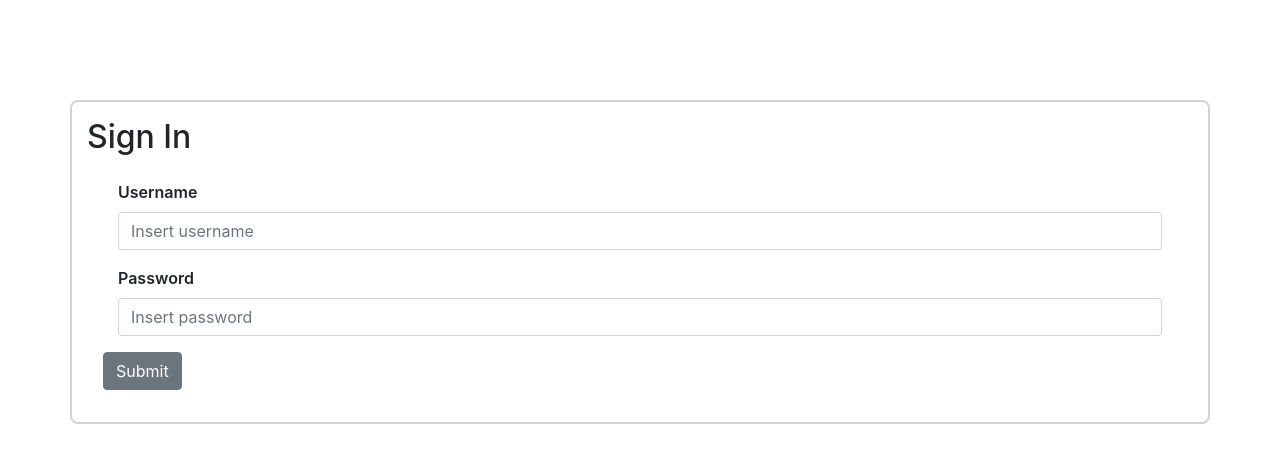
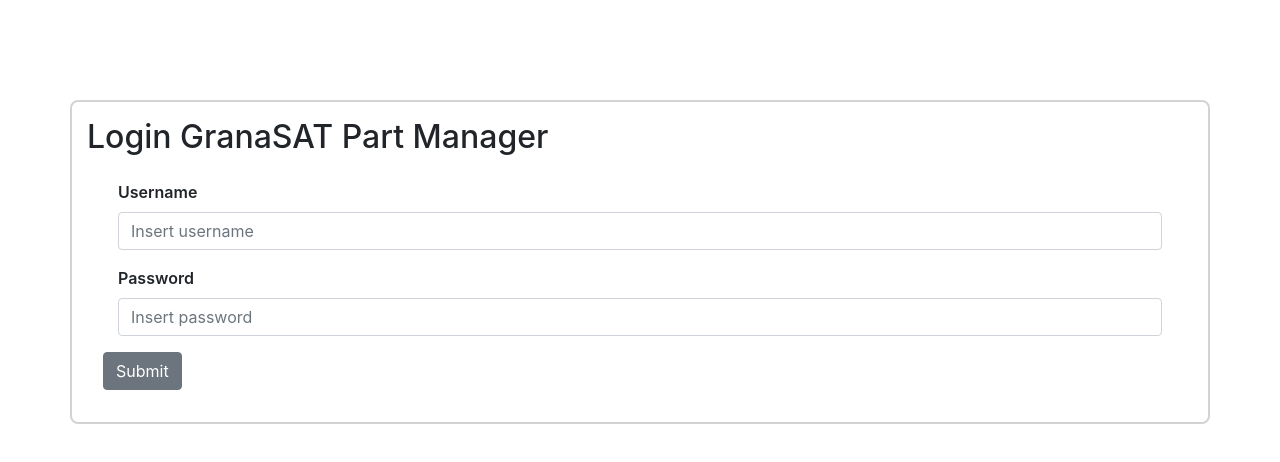
Before and after one commit to hfegetude/GranaSATPartManager, a React (Create React App) app in the folder granasat_pm_client/: page / in a window 1280 px wide. Shown: the top 462 px of the page. Built offline with nearby package versions, Linux system fonts and the light colour scheme.

Commit message:
production

```diff
--- a/granasat_pm_client/src/modules/Login.jsx
+++ b/granasat_pm_client/src/modules/Login.jsx
@@ -39,7 +39,7 @@
   render() {
     return (
       <Container className="Login">
-        <h2>Sign In</h2>
+        <h2>Login GranaSAT Part Manager</h2>
         <Form className="form" onSubmit={(e)=>{this.handleSubmit(e)}}>
           <Col>
             <FormGroup>
```
Also changed, not shown: 1 other file (tests, documents, lock files or other folders).
